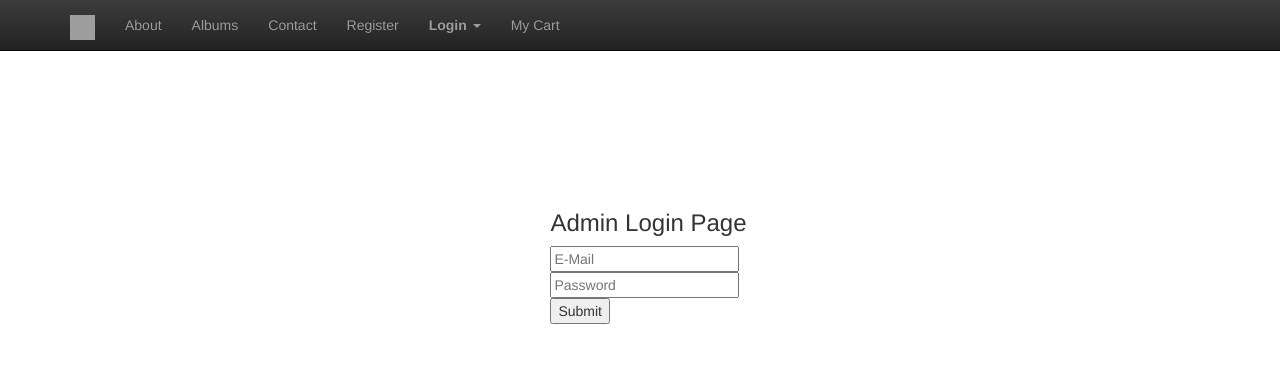
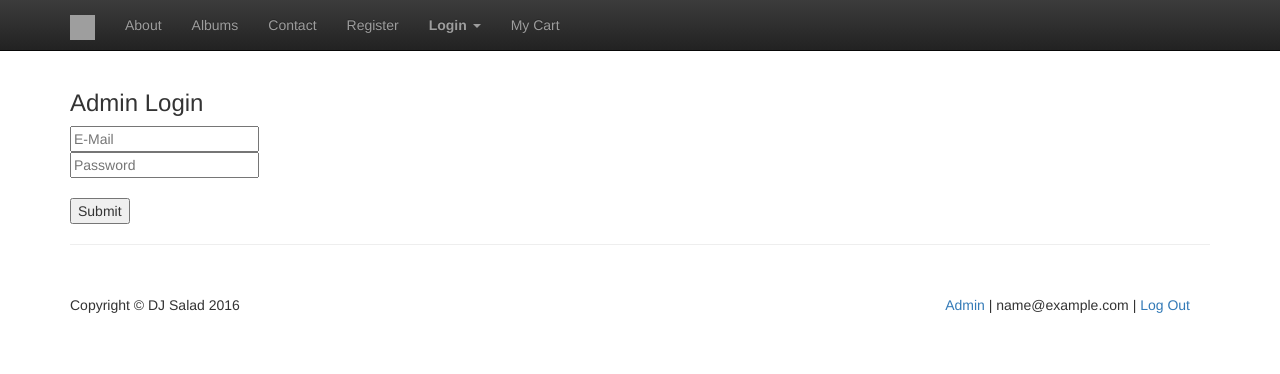
Before and after one commit to stephguac/djsalad, a CodeIgniter app: page /database/index.php/admins/index in a window 1280 px wide. Shown: the top 374 px of the page. Run offline with CodeIgniter, Linux system fonts and the light colour scheme; the visitor is signed in with stand-in values (Sample User, id 1); some libraries are stand-ins or nearby versions; grey boxes are pictures that could not be loaded.

Commit message:
minor admin/footer changes

```diff
--- a/application/controllers/Main.php
+++ b/application/controllers/Main.php
@@ -37,6 +37,7 @@ class Main extends CI_Controller {
 	}
 
 	public function adminView() {
+
 		$this->load->view('adminLoginView');
 	}
 
--- a/application/views/adminLoginView.php
+++ b/application/views/adminLoginView.php
@@ -5,7 +5,7 @@
     $this->load->view("partials/head.php");
     $this->load->view("partials/header.php");
 ?>
-    <title>Admin Login Page</title>
+    <title>Admin Login</title>
 
         <!-- Latest compiled and minified CSS -->
         <link rel="stylesheet" href="https://maxcdn.bootstrapcdn.com/bootstrap/3.3.6/css/bootstrap.min.css" integrity="sha384-1q8mTJOASx8j1Au+a5WDVnPi2lkFfwwEAa8hDDdjZlpLegxhjVME1fgjWPGmkzs7" crossorigin="anonymous">
@@ -28,14 +28,21 @@
 
 </head>
     <body>
-        <div id=container>
+        <div class='container'>
             <form action="/Orders" method="POST">
-                <h3>Admin Login Page</h3>
+                <h3>Admin Login</h3>
                 <input type="text" name="email" placeholder="E-Mail"><br>
-                <input type="password" name="password" placeholder="Password"><br>
+                <input type="password" name="password" placeholder="Password"><br><br>
                 <input type="submit" value="Submit"><br>
             </form>
         </div>
+    </body>
 
-    </body>
+    <div class='container'>
+
+    <hr>
+
+<?php
+    $this->load->view("partials/footer.php");
+?>
 </html>
--- a/application/views/partials/footer.php
+++ b/application/views/partials/footer.php
@@ -2,7 +2,7 @@
         <footer>
             <div class="row">
                 <div class="col-lg-12">
-                    <p>Copyright &copy; DJ Salad 2016<span class="pull-right"><a href="/Admin">Admin Login</a> | <a href="/Users/logout/">Log Out</a> |
+                    <p>Copyright &copy; DJ Salad 2016<span class="pull-right"><a href="/Admin">Admin</a> |
 <?php
                     if ($this->session->userdata("currentUser")) {
                         echo $this->session->userdata("currentUser")['email'];
@@ -10,7 +10,7 @@
                         echo "Guest";
                     }
 ?>
-</span></p>
+ | <a href="/Users/logout/">Log Out</a></span></p>
                 </div>
             </div>
         </footer>
```
